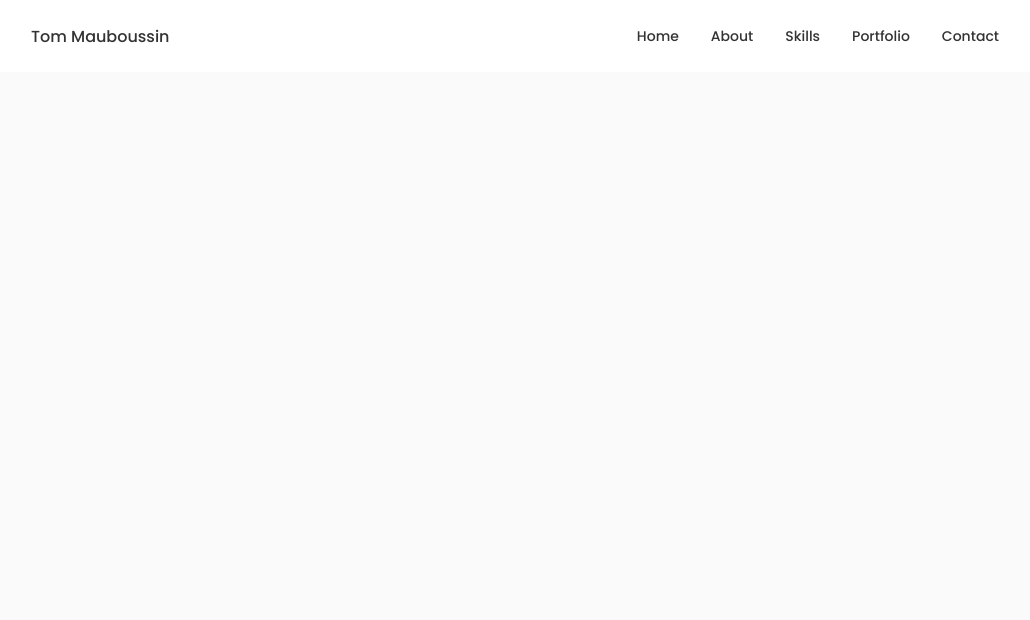
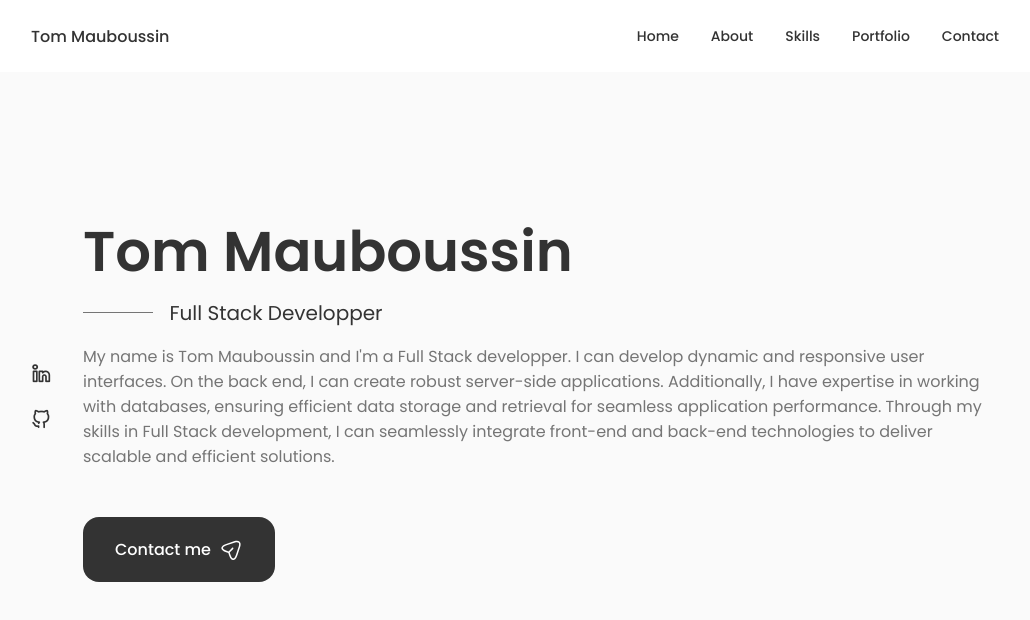
Before and after one commit to TomMbn/Portfolio_Website, a React (Create React App) app: page / in a window 1280 px wide. Shown: the top 620 px of the page, without its empty margins (125-1155 px from the left). Built offline with nearby package versions, Linux system fonts and the light colour scheme.

Commit message:
Création du composant Home

```diff
--- a/src/App.js
+++ b/src/App.js
@@ -1,5 +1,6 @@
 import './App.css';
 import Header from './components/header/Header';
+import Home from './components/home/Home';
 
 function App() {
   return (
@@ -7,6 +8,7 @@
     <Header />
 
     <main className='main'>
+      <Home />
     </main>
     </>
   );
--- /dev/null
+++ b/src/components/home/Data.jsx
@@ -0,0 +1,31 @@
+function Data(){
+    return(
+        <div className="homeData">
+            <h1 className="homeTitle">Tom Mauboussin</h1>
+            <h3 className="homeSubtitle">Full Stack Developper</h3>
+            <p className="homeDescription">My name is Tom Mauboussin and I'm a Full Stack developper.  I can develop dynamic and responsive user interfaces. On the back end, I can create robust server-side applications. Additionally, I have expertise in working with databases, ensuring efficient data storage and retrieval for seamless application performance. Through my skills in Full Stack development, I can seamlessly integrate front-end and back-end technologies to deliver scalable and efficient solutions.</p>
+            <a href="#contact" className="button buttonFlex">
+                Contact me
+                <svg
+                    className="button__icon"
+                    xmlns="http://www.w3.org/2000/svg"
+                    width="24"
+                    height="24"
+                    viewBox="0 0 24 24"
+                    fill="none"
+                    >
+                    <path
+                        d="M14.2199 21.9352C13.0399 21.9352 11.3699 21.1052 10.0499 17.1352L9.32988 14.9752L7.16988 14.2552C3.20988 12.9352 2.37988 11.2652 2.37988 10.0852C2.37988 8.91525 3.20988 7.23525 7.16988 5.90525L15.6599 3.07525C17.7799 2.36525 19.5499 2.57525 20.6399 3.65525C21.7299 4.73525 21.9399 6.51525 21.2299 8.63525L18.3999 17.1252C17.0699 21.1052 15.3999 21.9352 14.2199 21.9352ZM7.63988 7.33525C4.85988 8.26525 3.86988 9.36525 3.86988 10.0852C3.86988 10.8052 4.85988 11.9052 7.63988 12.8252L10.1599 13.6652C10.3799 13.7352 10.5599 13.9152 10.6299 14.1352L11.4699 16.6552C12.3899 19.4352 13.4999 20.4252 14.2199 20.4252C14.9399 20.4252 16.0399 19.4352 16.9699 16.6552L19.7999 8.16525C20.3099 6.62525 20.2199 5.36525 19.5699 4.71525C18.9199 4.06525 17.6599 3.98525 16.1299 4.49525L7.63988 7.33525Z"
+                        fill="var(--container-color)"
+                    ></path>
+                    <path
+                        d="M10.11 14.7052C9.92005 14.7052 9.73005 14.6352 9.58005 14.4852C9.29005 14.1952 9.29005 13.7152 9.58005 13.4252L13.16 9.83518C13.45 9.54518 13.93 9.54518 14.22 9.83518C14.51 10.1252 14.51 10.6052 14.22 10.8952L10.64 14.4852C10.5 14.6352 10.3 14.7052 10.11 14.7052Z"
+                        fill="var(--container-color)"
+                    ></path>
+                </svg>
+            </a>
+        </div>
+    )
+}
+
+export default Data;
--- /dev/null
+++ b/src/components/home/Home.jsx
@@ -0,0 +1,19 @@
+import "./home.css";
+import Social from "./Social";
+import Data from "./Data";
+
+function Home(){
+    return(
+        <section className="home section" id="home">
+            <div className="homeContainer container grid">
+                <div className="homeContent grid">
+                    <Social />
+
+                    <Data />
+                </div>
+            </div>
+        </section>
+    )
+}
+
+export default Home;
--- /dev/null
+++ b/src/components/home/Social.jsx
@@ -0,0 +1,14 @@
+function Social(){
+    return(
+        <div className="homeSocial">
+            <a href="https://www.linkedin.com/in/tom-mauboussin-865760200" className="homeSocialIcon" target="_blank">
+                <i className="uil uil-linkedin-alt"></i>
+            </a>
+            <a href="https://github.com/TomMbn" className="homeSocialIcon" target="_blank">
+            <i className="uil uil-github-alt"></i>
+            </a>
+        </div>
+    )
+}
+
+export default Social
--- /dev/null
+++ b/src/components/home/home.css
@@ -0,0 +1,93 @@
+/*.homeContainer {
+    row-gap: 7rem;
+}*/
+
+.homeContent {
+    grid-template-columns: auto auto;
+    padding-top: 5.5rem;
+    column-gap: 2rem;
+    align-items: center;
+}
+
+.homeSocial {
+    display: grid;
+    grid-template-columns: max-content;
+    row-gap: 1rem;
+}
+
+.homeSocialIcon {
+    font-size: 1.25rem;
+    color: var(--title-color);
+}
+
+.homeSocialIcon:hover {
+    color: var(--title-color-dark);
+}
+
+.homeTitle {
+    font-size: var(--big-font-size);
+    margin-bottom: var(--mb-0-25);
+}
+
+.homeSubtitle {
+    position: relative;
+    font-size: var(--h3-font-size);
+    padding-left: 5.4rem;
+    font-weight: var(--font-normal);
+    margin-bottom: var(--mb-1);
+}
+
+.homeSubtitle::before {
+    content: "";
+    position: absolute;
+    width: 70px;
+    height: 1px;
+    background-color: var(--text-color);
+    left: 0;
+    top: 0.9rem;
+}
+
+.homeDescription{
+    margin-bottom: var(--mb-3);
+}
+
+.buttonFlex svg{
+    margin-left: var(--mb-0-5);
+}
+
+@media screen and (max-width: 992px) {
+  .homeSubtitle {
+    padding-left: 3.75rem;
+    margin-bottom: var(--mb-1);
+  }
+
+  .homeSubtitle::before {
+    width: 42px;
+    top: 0.8rem;
+  }
+
+  .homeDescription {
+    max-width: initial;
+    margin-bottom: var(--mb-2-5);
+  }
+  }
+
+  @media screen and (max-width: 768px) {
+    .homeContent {
+        padding-top: 0rem;
+    }
+  }
+
+  @media screen and (max-width: 576px) {
+    .homeContent {
+        grid-template-columns: auto;
+    }
+
+    .homeSocial{
+        grid-template-columns: 50px 50px;
+    }
+  }
+
+  @media screen and (max-width: 350px) {
+
+  }
```
